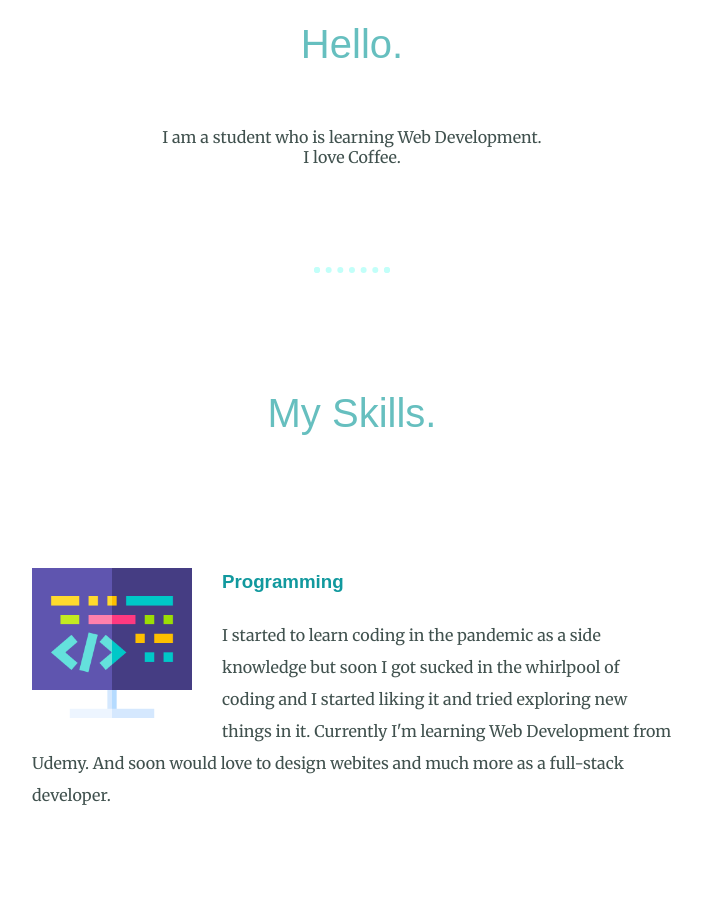
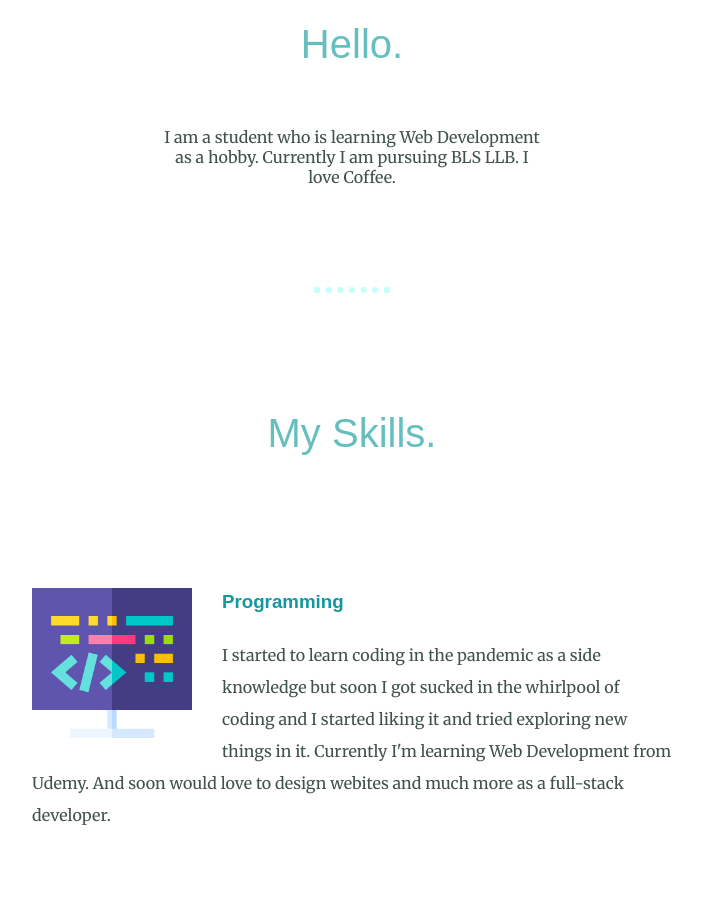
Before and after one commit to manavsuthar/site2, a plain HTML site: page index.html in a window 1280 px wide. Shown: the part 1120-2028 px from the top of the page, without its empty margins (288-990 px from the left). Drawn offline with Linux system fonts and the light colour scheme.

Commit message:
Update index.html

```diff
--- a/index.html
+++ b/index.html
@@ -22,7 +22,7 @@
     <div class="profile">
       <img class="profile-1" src="images/boy.png" alt="profile-picture">
       <h2>Hello.</h2>
-      <p class="intro">I am a student who is learning Web Development. I love Coffee.</p>
+      <p class="intro">I am a student who is learning Web Development as a hobby. Currently I am pursuing BLS LLB. I love Coffee.</p>
     </div>
     <hr>
     <div class="skills">
```
